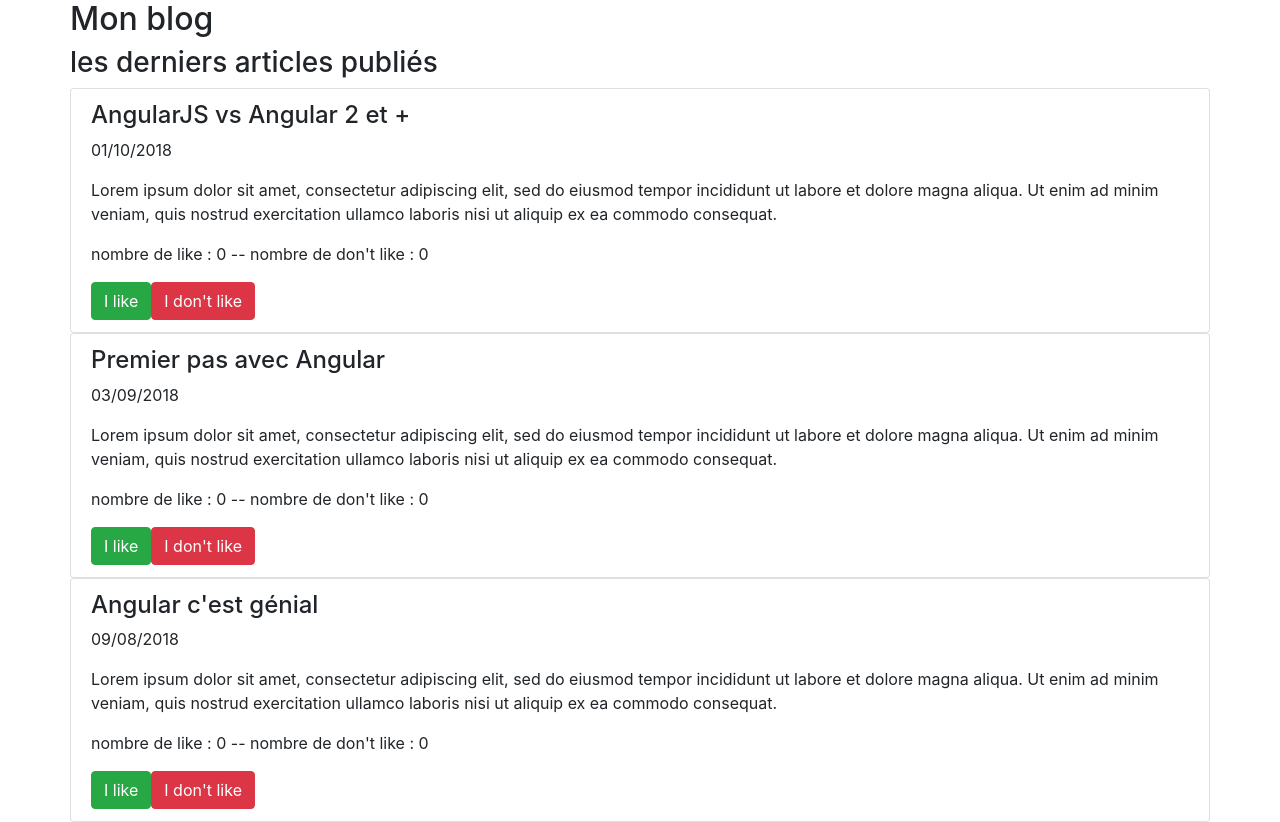
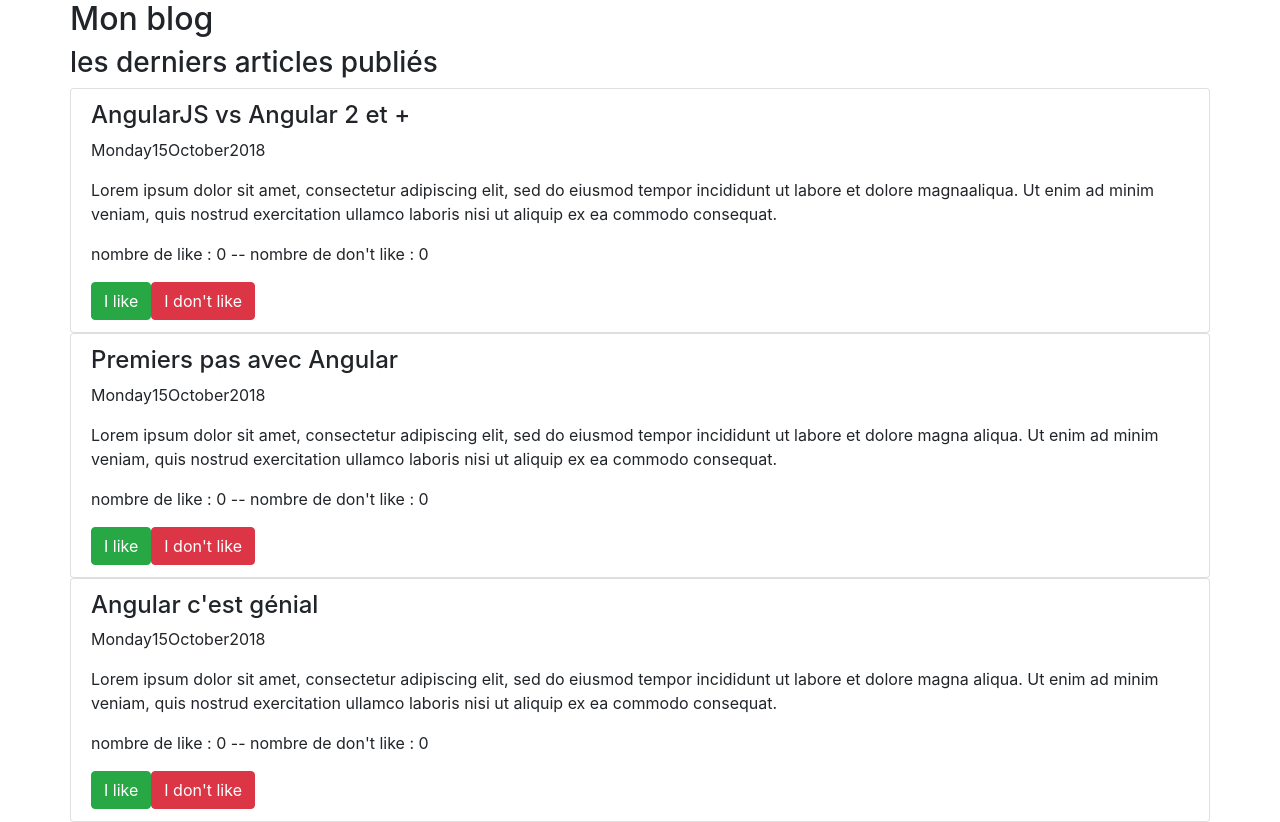
Before and after one commit to mlle-fantasia/AngularCoursOC, an Angular app: page / in a window 1280 px wide. Built offline with nearby package versions, Linux system fonts and the light colour scheme.

Commit message:
boucle des posts ok

```diff
--- a/src/app/post-list-item/post-list-item.component.html
+++ b/src/app/post-list-item/post-list-item.component.html
@@ -2,7 +2,7 @@
                 'list-group-item-success': getRapportLike(),
                 'list-group-item-danger': false === getRapportLike() }">
   <h4>{{ title }}</h4>
-  <p>{{ dateUpdate }}</p>
+  <p>{{ dateUpdate | date:'EEEEdMMMMy'}}</p>
   <p>{{ content }}</p>
   <p>nombre de like : {{ getNumberLike() }} -- nombre de don't like : {{ getNumberDontlike() }}</p>
   <button class="btn btn-success" (click)="addLike()">I like</button>
--- a/src/app/post-list-item/post-list-item.component.ts
+++ b/src/app/post-list-item/post-list-item.component.ts
@@ -7,9 +7,11 @@ import {Component, Input, OnInit} from '@angular/core';
 })
 export class PostListItemComponent implements OnInit {
 
+  dateUpdate = new Date();
+
+
   @Input() title: string;
   @Input() content: string;
-  @Input() dateUpdate: string;
   @Input() numberLike: number;
   @Input() numberDontlike: number;
 
--- a/src/app/post-list/post-list.component.html
+++ b/src/app/post-list/post-list.component.html
@@ -1,21 +1,9 @@
 <ul class="list-group">
   <h3>les derniers articles publiés</h3>
-  <app-post-list-item [title]="'AngularJS vs Angular 2 et +'"
-                      [content]="'Lorem ipsum dolor sit amet, consectetur adipiscing elit, sed do eiusmod tempor incididunt ut labore et dolore magna aliqua. Ut enim ad minim veniam, quis nostrud exercitation ullamco laboris nisi ut aliquip ex ea commodo consequat.'"
-                      [dateUpdate]="'01/10/2018'"
-                      [numberLike]="0"
-                      [numberDontlike]="0">
-  </app-post-list-item>
-  <app-post-list-item [title]="'Premier pas avec Angular'"
-                      [dateUpdate]="'03/09/2018'"
-                      [content]="'Lorem ipsum dolor sit amet, consectetur adipiscing elit, sed do eiusmod tempor incididunt ut labore et dolore magna aliqua. Ut enim ad minim veniam, quis nostrud exercitation ullamco laboris nisi ut aliquip ex ea commodo consequat.'"
-                      [numberLike]="0"
-                      [numberDontlike]="0">
-  </app-post-list-item>
-  <app-post-list-item [title]="'Angular c\'est génial'"
-                      [dateUpdate]="'09/08/2018'"
-                      [content]="'Lorem ipsum dolor sit amet, consectetur adipiscing elit, sed do eiusmod tempor incididunt ut labore et dolore magna aliqua. Ut enim ad minim veniam, quis nostrud exercitation ullamco laboris nisi ut aliquip ex ea commodo consequat.'"
-                      [numberLike]="0"
-                      [numberDontlike]="0">
+  <app-post-list-item *ngFor="let post of posts"
+                      [title]="post.title"
+                      [content]="post.content"
+                      [numberLike]="post.numberLike"
+                      [numberDontlike]="post.numberDontLike">
   </app-post-list-item>
 </ul>
--- a/src/app/post-list/post-list.component.ts
+++ b/src/app/post-list/post-list.component.ts
@@ -10,22 +10,22 @@ export class PostListComponent implements OnInit {
   posts = [
     {
       title: 'AngularJS vs Angular 2 et +',
-      content: 'Lorem ipsum dolor sit amet, consectetur adipiscing elit, sed do eiusmod tempor incididunt ut labore et dolore magna aliqua. Ut enim ad minim veniam, quis nostrud exercitation ullamco laboris nisi ut aliquip ex ea commodo consequat.',
-      dateUpdate: '01/10/2018',
+      content: 'Lorem ipsum dolor sit amet, consectetur adipiscing elit, sed do eiusmod tempor incididunt ut labore et dolore magna' +
+        'aliqua. Ut enim ad minim veniam, quis nostrud exercitation ullamco laboris nisi ut aliquip ex ea commodo consequat.',
       numberLike: '0',
       numberDontLike: '0'
     },
     {
       title: 'Premiers pas avec Angular',
-      content: 'Lorem ipsum dolor sit amet, consectetur adipiscing elit, sed do eiusmod tempor incididunt ut labore et dolore magna aliqua. Ut enim ad minim veniam, quis nostrud exercitation ullamco laboris nisi ut aliquip ex ea commodo consequat.',
-      dateUpdate: '03/09/2018',
+      content: 'Lorem ipsum dolor sit amet, consectetur adipiscing elit, sed do eiusmod tempor incididunt ut labore et dolore magna ' +
+        'aliqua. Ut enim ad minim veniam, quis nostrud exercitation ullamco laboris nisi ut aliquip ex ea commodo consequat.',
       numberLike: '0',
       numberDontLike: '0'
     },
     {
       title: 'Angular c\'est génial',
-      content: 'Lorem ipsum dolor sit amet, consectetur adipiscing elit, sed do eiusmod tempor incididunt ut labore et dolore magna aliqua. Ut enim ad minim veniam, quis nostrud exercitation ullamco laboris nisi ut aliquip ex ea commodo consequat.',
-      dateUpdate: '09/08/2018',
+      content: 'Lorem ipsum dolor sit amet, consectetur adipiscing elit, sed do eiusmod tempor incididunt ut labore et dolore magna ' +
+        'aliqua. Ut enim ad minim veniam, quis nostrud exercitation ullamco laboris nisi ut aliquip ex ea commodo consequat.',
       numberLike: '0',
       numberDontLike: '0'
     }
@@ -36,4 +36,6 @@ export class PostListComponent implements OnInit {
   ngOnInit() {
   }
 
+
+
 }
```
